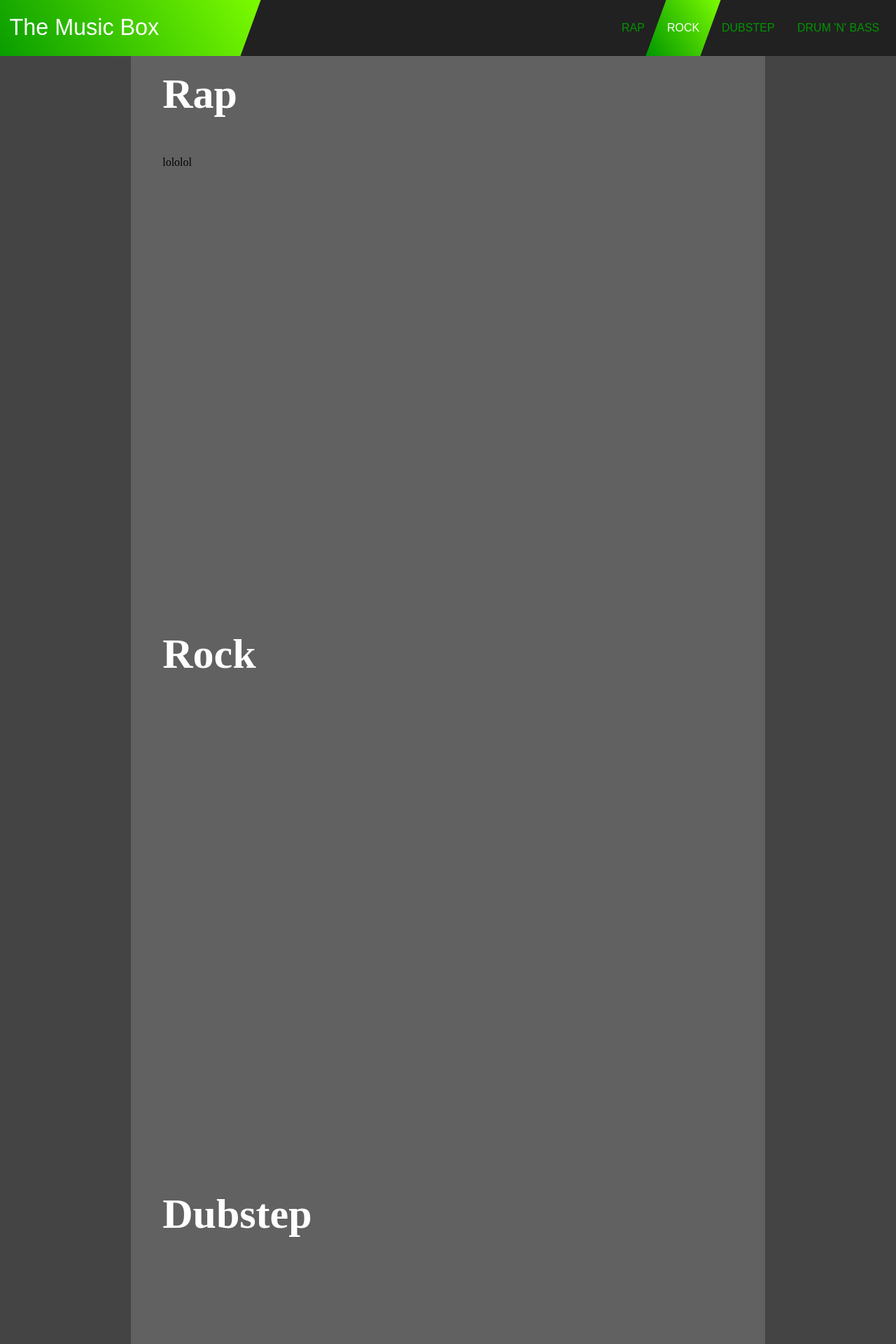
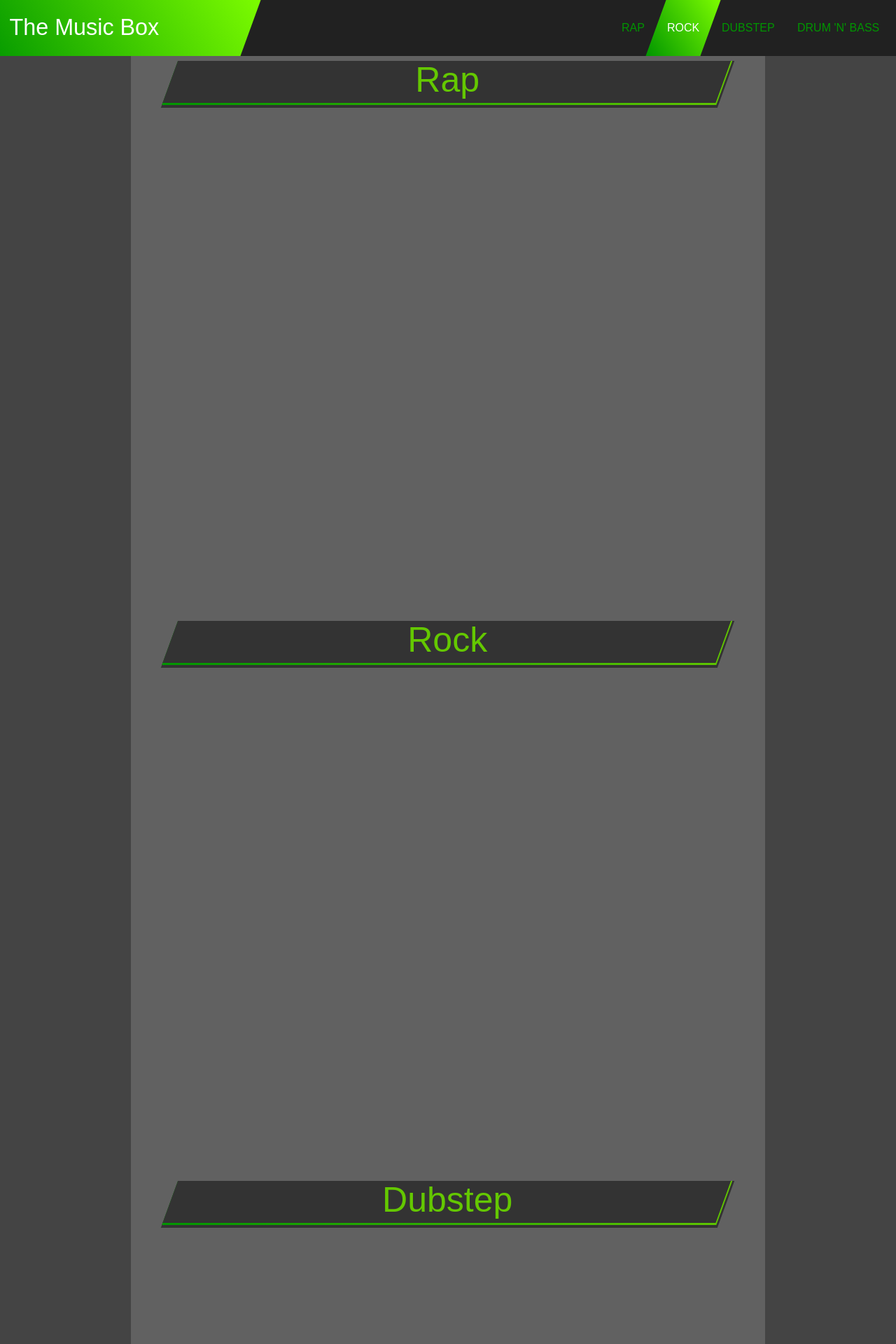
Before and after one commit to PS229397/Summa_ICT_L1_P4, a PHP site: page / in a window 1280 px wide. Shown: the top 1920 px of the page at 70% size. Run offline with PHP 8.4, Linux system fonts and the light colour scheme.

Commit message:
added classes map and some slight css edits

```diff
--- a/Css/desktop.css
+++ b/Css/desktop.css
@@ -235,12 +235,33 @@
         margin: auto;
         top: 15%;
     }
-    .pageheader{
-
+    .pageheaderout{
+        margin: auto;
+        width: 97.5%;
+        height: 67px;
+        transform: skew(-20deg);
+        background-color: #333;
     }
-    .pageheader h1 {
-        font-size: 60px;
-        color: #fff;
-        opacity: 100%;
+    .pageheadermid{
+        height: 63px;
+        width: 99.6%;
+        background: linear-gradient(45deg, rgb(0, 150, 0), rgb(100, 200, 0));
+    }
+    .pageheaderin{
+        height: 60px;
+        width: 99.7%;
+        background-color: #333;
+    }
+    .pageheaderin h1 {
+        margin: auto;
+        margin-top: 15px;
+        padding: 7px;
+        font-size: 50px;
+        font-weight: 100;
+        font-family: "Saira Semi Condensed", sans-serif;
+        line-height: 0.8em;
+        text-align: center;
+        color:rgb(100, 200, 0);
+        transform: skew(20deg);
     }
 }
--- a/index.php
+++ b/index.php
@@ -33,11 +33,16 @@
                 <div class="pagebackground">
                     <div class="pagecontent">
                         <br><br><br>
-                        <div class="pageheader">
-                            <h1>Rap</h1>
+                        <div class="pageheaderout">
+                            <div class="pageheadermid">
+                                <div class="pageheaderin">
+                                    <h1>Rap</h1>
+                                </div>
+                            </div>
                         </div>
-                        <br>
-                        lololol
+                        <table class="table">
+
+                        </table>
                     </div>
                 </div>
             </section>
@@ -45,12 +50,16 @@
                 <div class="pagebackground">
                     <div class="pagecontent">
                         <br><br><br>
-                        <div class="pageheader">
-                            <h1>Rock</h1>
+                        <div class="pageheaderout">
+                            <div class="pageheadermid">
+                                <div class="pageheaderin">
+                                    <h1>Rock</h1>
+                                </div>
+                            </div>
                         </div>
-                        <div class="table">
+                        <table class="table">
 
-                        </div>
+                        </table>
                     </div>
                 </div>
             </section>
@@ -58,12 +67,16 @@
                 <div class="pagebackground">
                     <div class="pagecontent">
                         <br><br><br>
-                        <div class="pageheader">
-                            <h1>Dubstep</h1>
+                        <div class="pageheaderout">
+                            <div class="pageheadermid">
+                                <div class="pageheaderin">
+                                    <h1>Dubstep</h1>
+                                </div>
+                            </div>
                         </div>
-                        <div class="table">
+                        <table class="table">
 
-                        </div>
+                        </table>
                     </div>
                 </div>
             </section>
@@ -71,12 +84,16 @@
                 <div class="pagebackground">
                     <div class="pagecontent">
                         <br><br><br>
-                        <div class="pageheader">
-                            <h1>Drum 'n' Bass</h1>
+                        <div class="pageheaderout">
+                            <div class="pageheadermid">
+                                <div class="pageheaderin">
+                                    <h1>Drum 'n' Bass</h1>
+                                </div>
+                            </div>
                         </div>
-                        <div class="table">
+                        <table class="table">
 
-                        </div>
+                        </table>
                     </div>
                 </div>
             </section>
```
